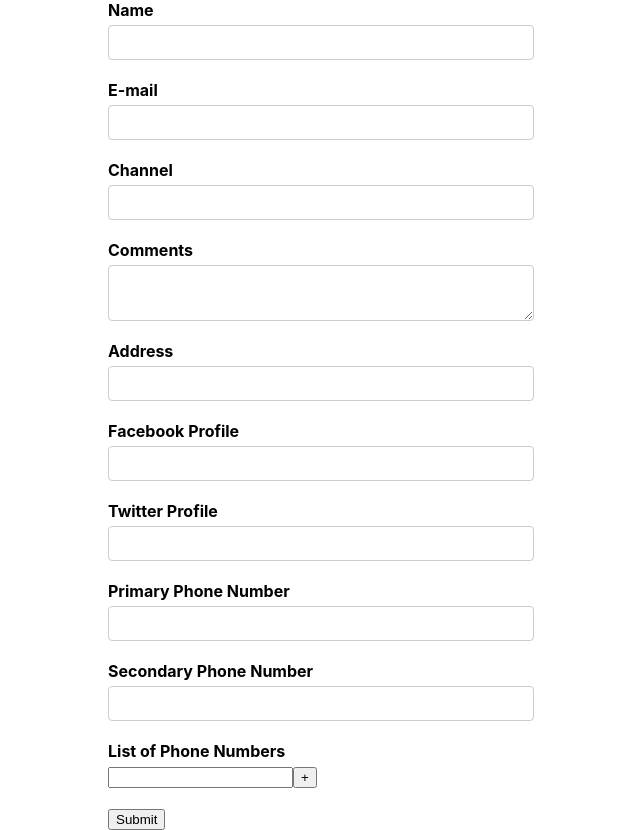
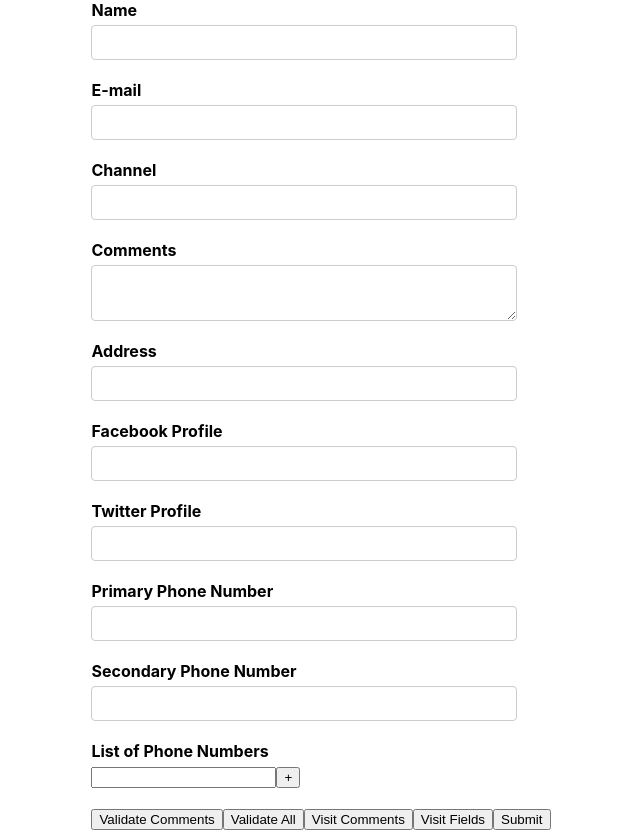
Before and after one commit to DuncanMoyo/formik, a React (Create React App) app: page / in a window 1280 px wide. Shown: the whole page, without its empty margins (319-959 px from the left). Built offline with nearby package versions, Linux system fonts and the light colour scheme.

Commit message:
t-26 Manually triggering validation

```diff
--- a/src/components/YoutubeForm.js
+++ b/src/components/YoutubeForm.js
@@ -1,5 +1,12 @@
 import React from "react";
-import { Formik, Form, Field, ErrorMessage, FieldArray, FastField } from "formik";
+import {
+  Formik,
+  Form,
+  Field,
+  ErrorMessage,
+  FieldArray,
+  FastField,
+} from "formik";
 import * as Yup from "yup";
 import TextError from "./TextError";
 
@@ -29,13 +36,13 @@
   channel: Yup.string().required("Gimme your channel name"),
 });
 
-const validateComments = value => {
-  let error
-  if(!value) {
-    error = 'Required my guy'
+const validateComments = (value) => {
+  let error;
+  if (!value) {
+    error = "Required my guy";
   }
-  return error
-}
+  return error;
+};
 
 const YoutubeForm = () => {
   return (
@@ -46,6 +53,9 @@
       // validateOnChange={false}
       // validateOnBlur={false}
     >
+      {(formik) => {
+        console.log("Formik Props", formik);
+        return (
           <Form>
             <div className="form-control">
               <label htmlFor="name">Name</label>
@@ -62,11 +72,16 @@
             <div className="form-control">
               <label htmlFor="channel">Channel</label>
               <Field type="text" id="channel" name="channel" />
-          <ErrorMessage name="channel" component={TextError}/>
+              <ErrorMessage name="channel" component={TextError} />
             </div>
             <div className="form-control">
               <label htmlFor="comments">Comments</label>
-          <Field as="textarea" id="comments" name="comments" validate={validateComments} />
+              <Field
+                as="textarea"
+                id="comments"
+                name="comments"
+                validate={validateComments}
+              />
               <ErrorMessage name="comments" component={TextError} />
               {/* component prop was deprecated and undeprecated */}
               {/* <Field component="textarea" id="comments" name="comments" /> */}
@@ -80,7 +95,9 @@
                   return (
                     <div>
                       <input type="text" id="address" {...field} />
-                  {meta.touched && meta.error ? <div>{meta.error}</div> : null}
+                      {meta.touched && meta.error ? (
+                        <div>{meta.error}</div>
+                      ) : null}
                     </div>
                   );
                 }}
@@ -109,7 +126,7 @@
                   const { push, remove, form } = fieldArrayProps;
                   const { values } = form;
                   const { phNumbers } = values;
-              console.log('Form Errors: ', form.errors);
+                  // console.log('Form Errors: ', form.errors);
                   return (
                     <div>
                       {phNumbers.map((phNumber, index) => (
@@ -131,8 +148,35 @@
                 }}
               </FieldArray>
             </div>
+            <button
+              type="button"
+              onClick={() => formik.validateField("comments")}
+            >
+              Validate Comments
+            </button>
+            <button type="button" onClick={() => formik.validateForm()}>
+              Validate All
+            </button>
+
+            <button
+              type="button"
+              onClick={() => formik.setFieldTouched("comments")}
+            >
+              Visit Comments
+            </button>
+            <button type="button" onClick={() => formik.setTouched({
+              name: true,
+              email: true,
+              channel: true,
+              comments: true
+            })}>
+              Visit Fields
+            </button>
+
             <button type="submit">Submit</button>
           </Form>
+        );
+      }}
     </Formik>
   );
 };
```
Lines whose indentation alone changed are shown as unchanged.
